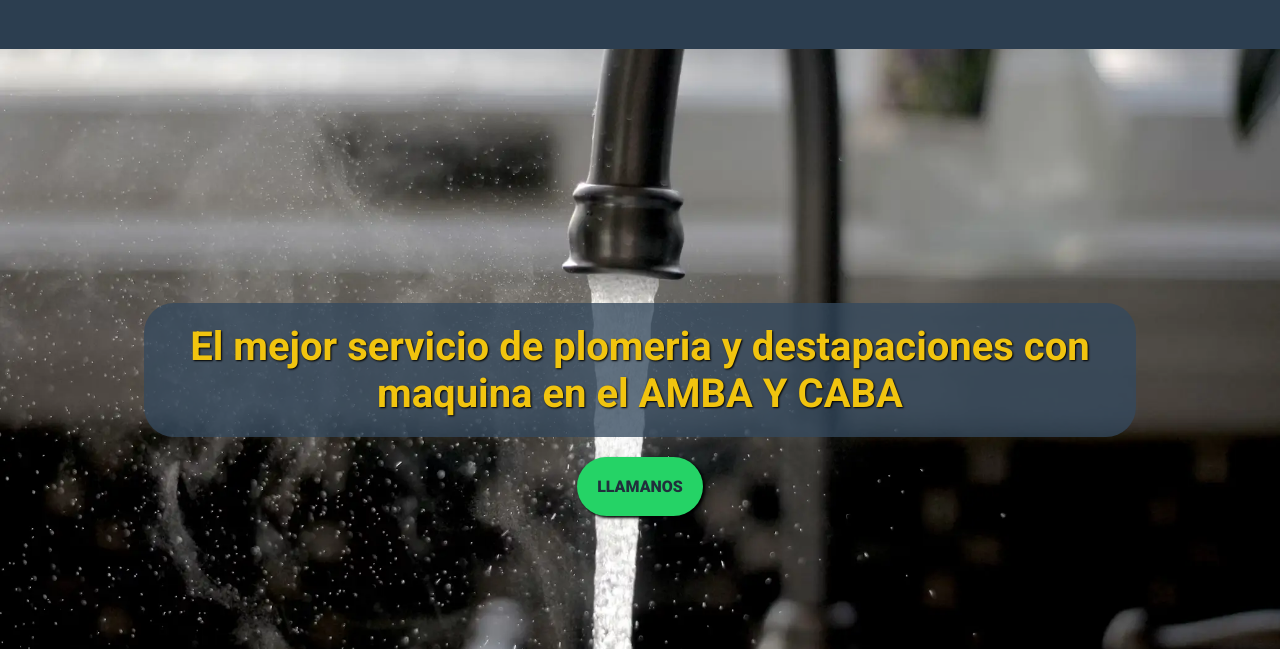
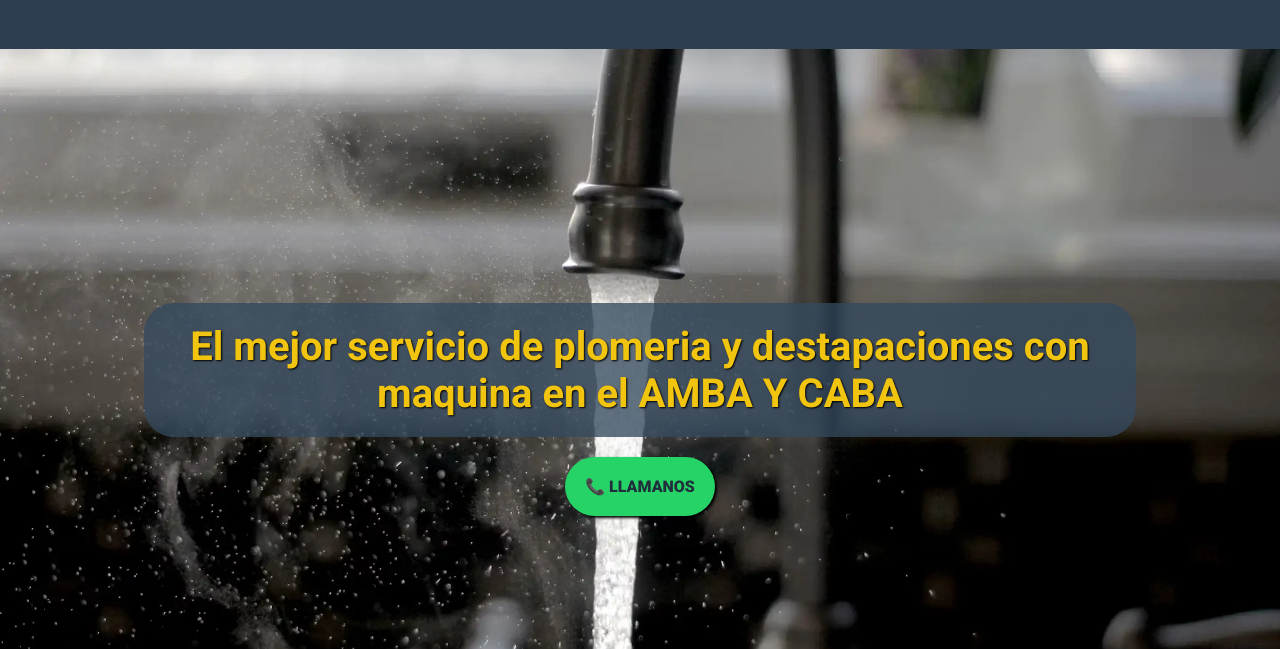
Before and after one commit to EduEzMez/Plomero24Hs-RCB, a website: page index.html in a window 1280 px wide. Shown: the part 151-800 px from the top of the page. Drawn offline with Linux system fonts and the light colour scheme.

Commit message:
Agregado un emoji de telefono al llamanos

```diff
--- a/index.html
+++ b/index.html
@@ -37,7 +37,7 @@
     <main>
         <section class="contenedor contenedor__h1">
             <h1>El mejor servicio de plomeria y destapaciones con maquina en el AMBA Y CABA</h1>
-            <a href="https://wa.me/1122334455?text=Hola.%20Necesito%20su%20servicio%20de%20plomeria" target="_blank"><p class="button_wp">LLAMANOS</p></a>
+            <a href="https://wa.me/1122334455?text=Hola.%20Necesito%20su%20servicio%20de%20plomeria" target="_blank"><p class="button_wp">📞 LLAMANOS</p></a>
         </section>
         <section class="contenedor contenedor__frace">
             <p class="frace">En Plomero RCB somos expertos en plomería, soluciones confiables y profesionales. Ofrecemos servicio de destapaciones con maquina. Confía en nosotros para cuidar tu hogar.</p>
```
